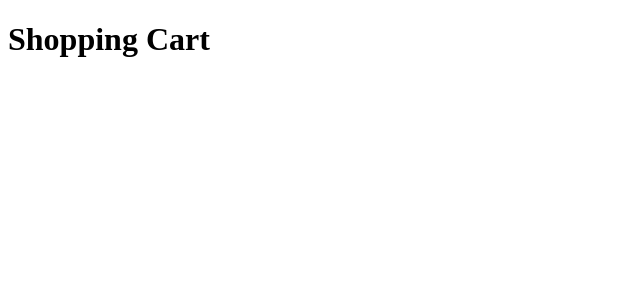
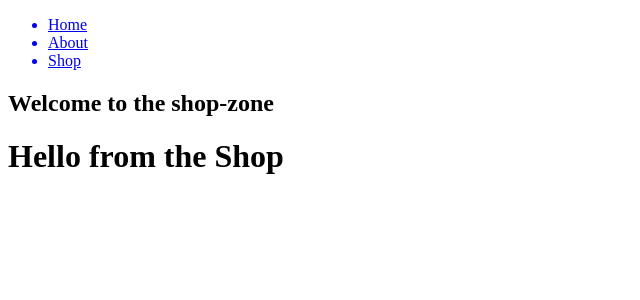
Before and after one commit to FaiyaazHawk/React-shopping-cart, a React (Create React App) app: page /shop in a window 1280 px wide. Shown: the top 300 px of the page, without its empty margins (0-640 px from the left). Built offline with nearby package versions, Linux system fonts and the light colour scheme.

Commit message:
set up header to links to pages

```diff
--- a/src/App.js
+++ b/src/App.js
@@ -1,9 +1,21 @@
-
+import React from "react";
+import {Link} from 'react-router-dom'
 
 function App() {
   return (
-    <div className="App">
-      <h1>Shopping Cart</h1>
+    <div >
+      <ul>
+        <Link to="/">
+        <li>Home</li>
+        </Link>
+        <Link to="/About">
+        <li>About</li>
+        </Link>
+        <Link to="/Shop">
+        <li>Shop</li>
+        </Link>
+      </ul>
+      <h2>Welcome to the shop-zone</h2>
     </div>
   );
 }
--- a/src/components/RouteSwitch.js
+++ b/src/components/RouteSwitch.js
@@ -1,3 +1,5 @@
+import React from "react";
+import Home from "./Home";
 import About from "./About";
 import Shop from "./Shop";
 import App from "../App";
@@ -6,6 +8,7 @@ import {BrowserRouter, Routes, Route} from "react-router-dom"
 const RouteSwitch = () => {
     return (
         <BrowserRouter>
+        <App/>
         <Routes>
             <Route path="/" element={<Home />} />
             <Route path="/about" element={<About/>}/>
--- a/src/index.js
+++ b/src/index.js
@@ -1,12 +1,13 @@
 import React from 'react';
 import ReactDOM from 'react-dom/client';
 
-import App from './App';
+
+import RouteSwitch from './components/RouteSwitch';
 
 
 const root = ReactDOM.createRoot(document.getElementById('root'));
 root.render(
   <React.StrictMode>
-    <App />
+    <RouteSwitch />
   </React.StrictMode>
 );
```
